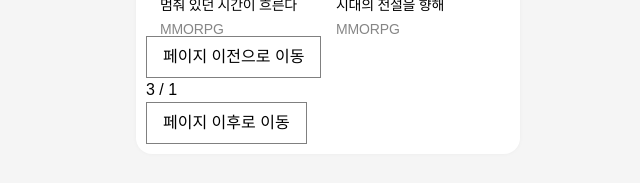
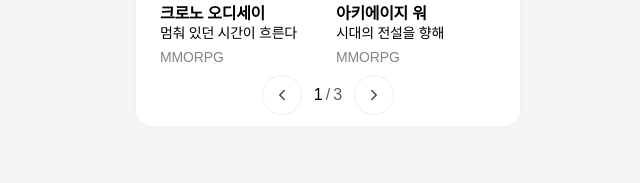
Before and after one commit to songha-5/js-homework, a website: page week-2/index.html in a window 1280 px wide. Shown: the part 455-638 px from the top of the page, without its empty margins (312-952 px from the left). Drawn offline with Linux system fonts and the light colour scheme; a web font is replaced by a local one.

Commit message:
feat: 네비게이션 추가

```diff
--- a/week-2/index.html
+++ b/week-2/index.html
@@ -47,13 +47,17 @@
 
       <!-- 네비게이션 영역 -->
       <nav class="navigation">
-        <button type="button">페이지 이전으로 이동</button>
+        <button class="icon-naiv navi-prev" type="button">
+          <img src="/src/images/icon_button_arrow.svg" alt="페이지 이전으로 이동" />
+        </button>
         <div class="page-state">
-          <span aria-label="총 페이지" data-page="total">3</span>
-          <span aria-hidden="true">/</span>
-          <span aria-hidden="중 현재" data-page="now">1</span>
+          <span class="page-state-total" aria-label="총 페이지" data-page="total">3</span>
+          <span class="page-state-slash" aria-hidden="true">/</span>
+          <span class="page-state-now" aria-hidden="중 현재" data-page="now">1</span>
         </div>
-        <button type="button">페이지 이후로 이동</button>
+        <button class="icon-naiv navi-next" type="button">
+          <img src="/src/images/icon_button_arrow.svg" alt="페이지 이후로 이동" />
+        </button>
       </nav>
     </article>
   </main>
--- a/week-2/src/css/components/_button.css
+++ b/week-2/src/css/components/_button.css
@@ -22,3 +22,53 @@
     outline: var(--focus) solid 1px;
   }
 }
+
+/* 네비게이션 버튼 */
+.navigation {
+  display: flex;
+  justify-content: center;
+  align-items: center;
+  margin-block-start: 11px;
+  margin-block-end: 1px;
+  gap: 12px;
+
+  .icon-naiv {
+    border: 1px solid var(--hover-gray);
+    border-radius: 50%;
+    width: 40px;
+    height: 40px;
+
+    img {
+      width: 8px;
+      height: 14px;
+    }
+
+    &:hover {
+      background-color: var(--gray);
+    }
+
+    &:focus {
+      outline: 1px solid var(--focus);
+    }
+  }
+  .navi-prev {
+    transform: rotate(180deg)
+  }
+
+  .page-state {
+    display: flex;
+    gap: 3px;
+    color: var(--number-black);
+
+    .page-state-total {
+      order: 3;
+    }
+    .page-state-slash {
+      order: 2;
+    }
+    .page-state-now {
+      order: 1;
+      color: var(--black);
+    }
+  }
+}
--- a/week-2/src/css/components/_cards.css
+++ b/week-2/src/css/components/_cards.css
@@ -11,6 +11,7 @@
       position: relative;
       overflow: hidden;
       border-radius: 8px;
+      cursor: pointer;
 
        .card-character {
         position: relative;
```
